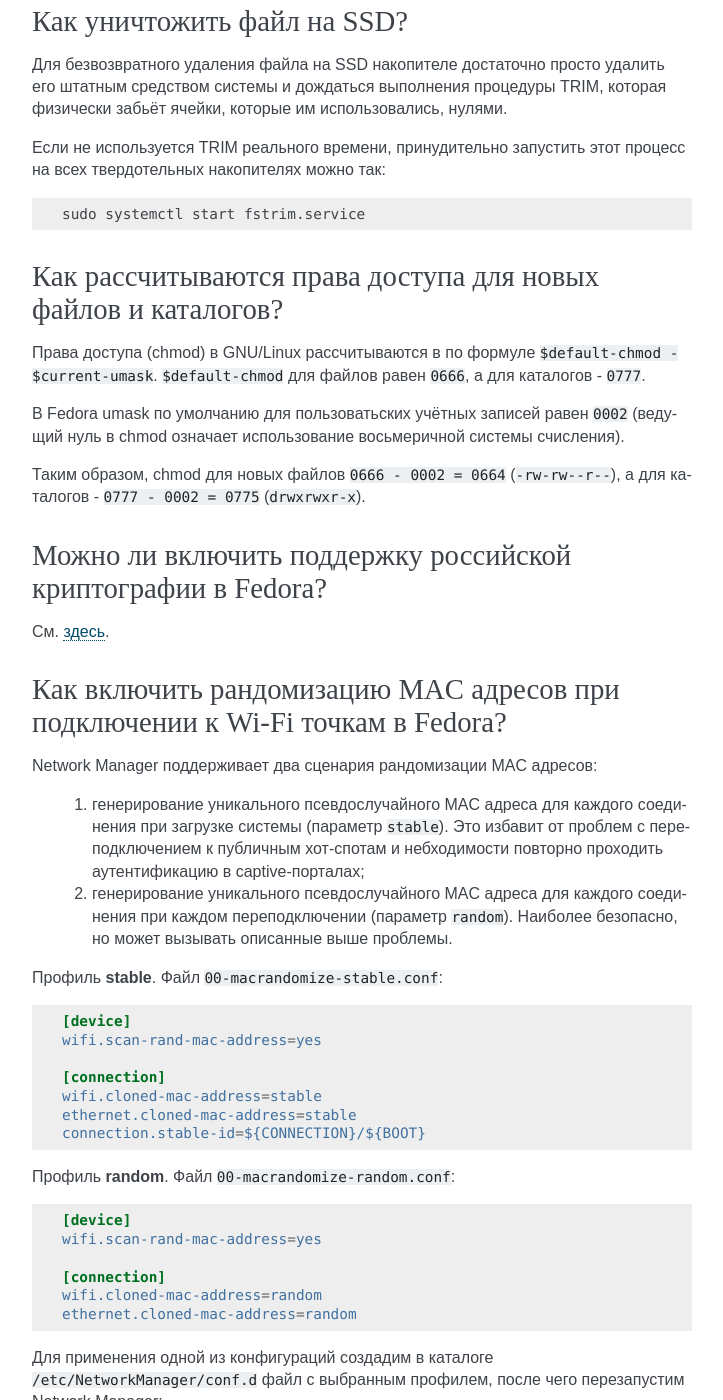
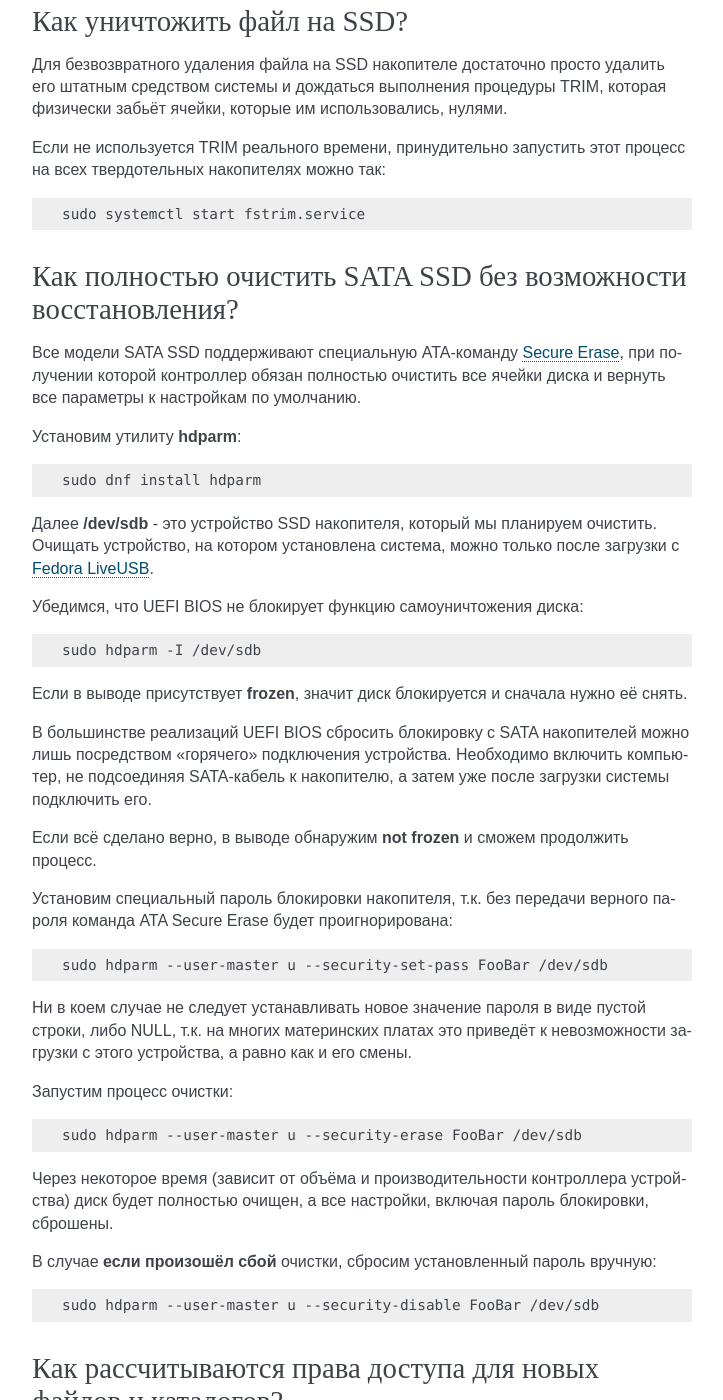
Before and after one commit to RussianFedora/FAQ, a Sphinx documentation site: the page built from source/security.rst, in a window 1280 px wide and 1400 px high, scrolled down 13536 px. Shown: the whole window, without its empty margins (388-1111 px from the left). Built offline with Sphinx 7.4.7, drawn with Linux system fonts in a browser that asks for light colours; some of the changed text lies outside the part shown.

Commit message:
Added question about ATA Secure Erase command.

```diff
--- a/source/security.rst
+++ b/source/security.rst
@@ -804,6 +804,56 @@ Sudoedit безопаснее прямого запуска текстового
 
     sudo systemctl start fstrim.service
 
+.. index:: wipe, ssd, secure erase, uefi, bios, hdparm, sata
+.. _wipe-ssd:
+
+Как полностью очистить SATA SSD без возможности восстановления?
+==================================================================
+
+Все модели SATA SSD поддерживают специальную ATA-команду `Secure Erase <https://ata.wiki.kernel.org/index.php/ATA_Secure_Erase>`__, при получении которой контроллер обязан полностью очистить все ячейки диска и вернуть все параметры к настройкам по умолчанию.
+
+Установим утилиту **hdparm**:
+
+.. code-block:: text
+
+    sudo dnf install hdparm
+
+Далее **/dev/sdb** - это устройство SSD накопителя, который мы планируем очистить. Очищать устройство, на котором установлена система, можно только после загрузки с :ref:`Fedora LiveUSB <usb-flash>`.
+
+Убедимся, что UEFI BIOS не блокирует функцию самоуничтожения диска:
+
+.. code-block:: text
+
+    sudo hdparm -I /dev/sdb
+
+Если в выводе присутствует **frozen**, значит диск блокируется и сначала нужно её снять.
+
+В большинстве реализаций UEFI BIOS сбросить блокировку с SATA накопителей можно лишь посредством "горячего" подключения устройства. Необходимо включить компьютер, не подсоединяя SATA-кабель к накопителю, а затем уже после загрузки системы подключить его.
+
+Если всё сделано верно, в выводе обнаружим **not frozen** и сможем продолжить процесс.
+
+Установим специальный пароль блокировки накопителя, т.к. без передачи верного пароля команда ATA Secure Erase будет проигнорирована:
+
+.. code-block:: text
+
+    sudo hdparm --user-master u --security-set-pass FooBar /dev/sdb
+
+Ни в коем случае не следует устанавливать новое значение пароля в виде пустой строки, либо NULL, т.к. на многих материнских платах это приведёт к невозможности загрузки с этого устройства, а равно как и его смены.
+
+Запустим процесс очистки:
+
+.. code-block:: text
+
+    sudo hdparm --user-master u --security-erase FooBar /dev/sdb
+
+Через некоторое время (зависит от объёма и производительности контроллера устройства) диск будет полностью очищен, а все настройки, включая пароль блокировки, сброшены.
+
+В случае **если произошёл сбой** очистки, сбросим установленный пароль вручную:
+
+.. code-block:: text
+
+    sudo hdparm --user-master u --security-disable FooBar /dev/sdb
+
 .. index:: permissions, file, chmod
 .. _newfile-permissions:
 
```
